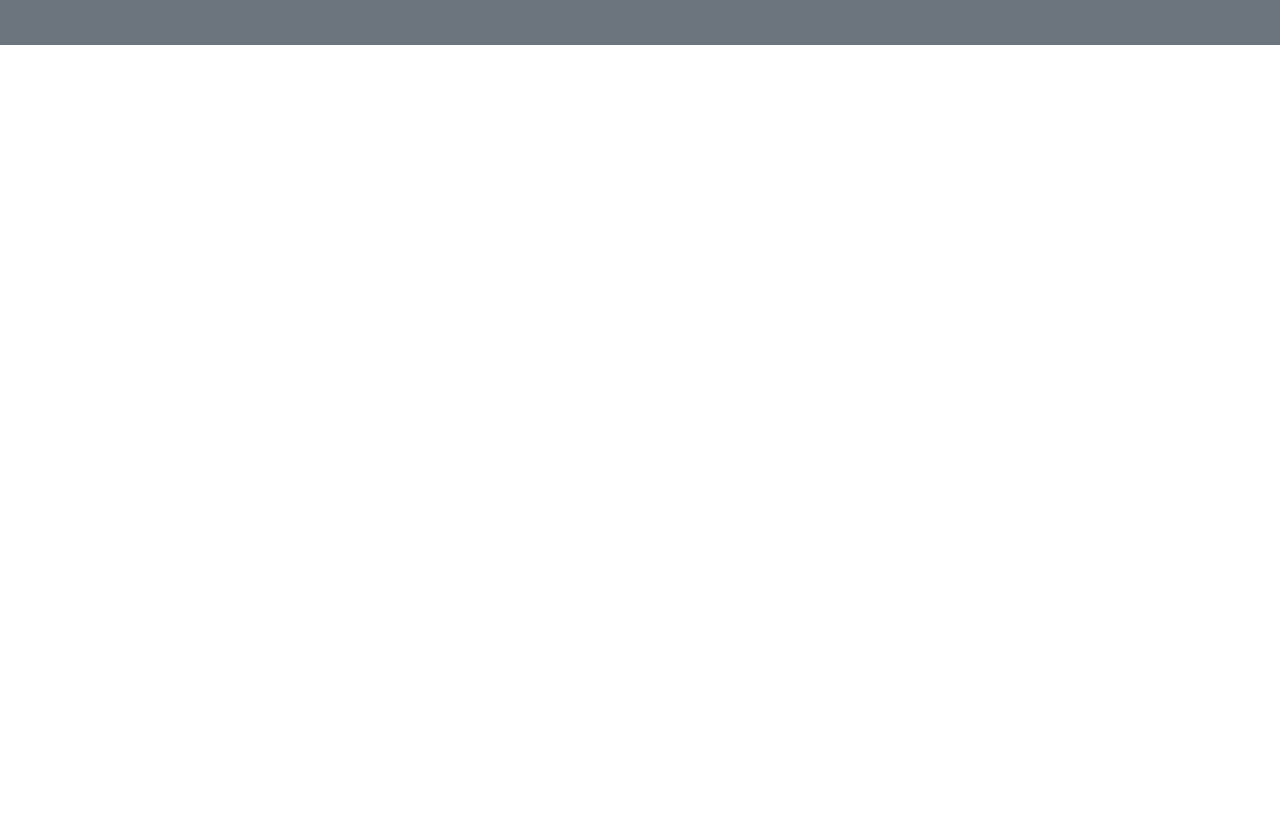
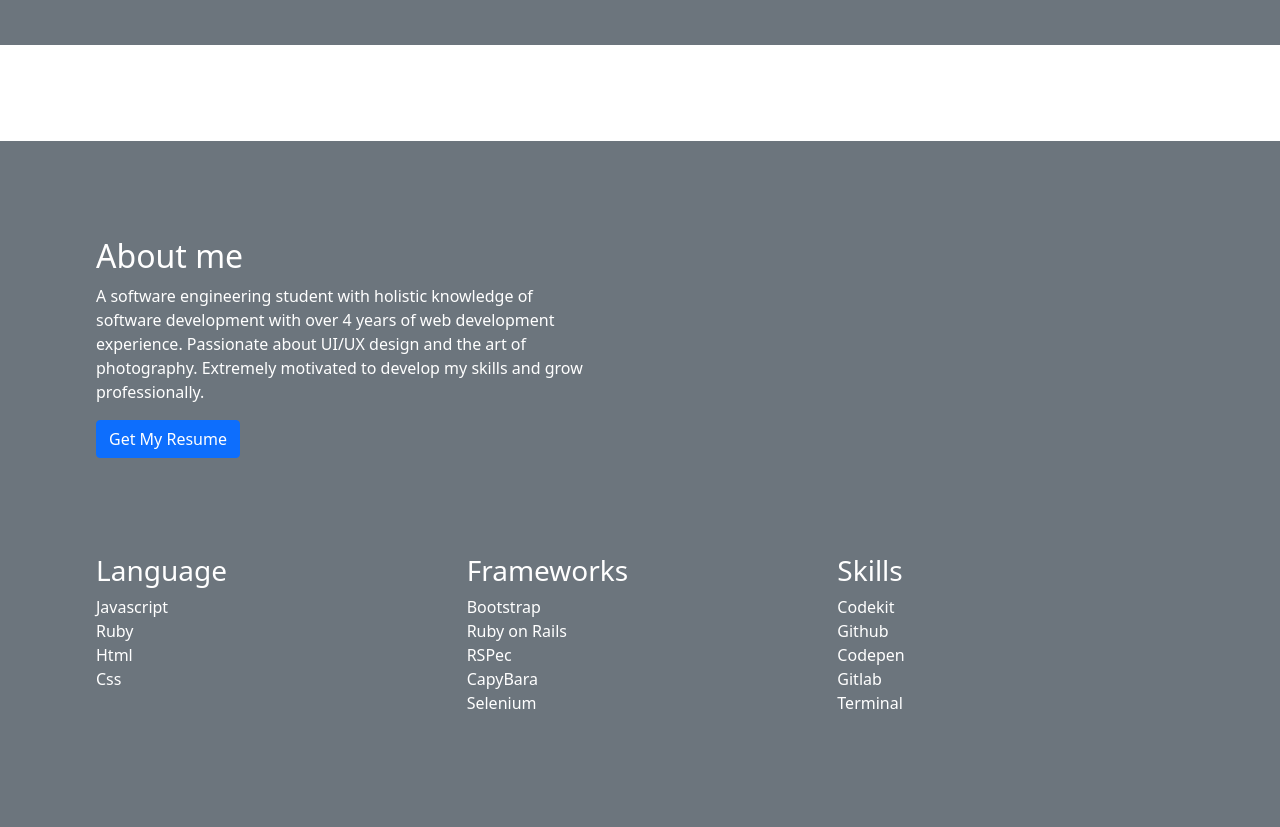
Before and after one commit to aghtetnyein/portfolio-with-bootstrap, a website: page portfolio-bootstrap.html in a window 1280 px wide. Shown: the part 487-1314 px from the top of the page. Before the commit the page ends 800 px from the top, so only its background shows below. Drawn offline with nearby package versions, Linux system fonts and the light colour scheme.

Commit message:
Starting in About-me section

```diff
--- a/portfolio-bootstrap.html
+++ b/portfolio-bootstrap.html
@@ -28,7 +28,7 @@
             <a class="text-white text-decoration-none" href="#">Portfolio</a>
           </li>
           <li class="nav-item">
-            <a class="text-white text-decoration-none" href="#">About</a>
+            <a class="text-white text-decoration-none" href="#about-me">About</a>
           </li>
           <li class="nav-item">
             <a class="text-white text-decoration-none" href="#">Contact</a>
@@ -78,6 +78,68 @@
         </ul>
       </div>
     </section>
+    <section class="work-section p-5">
+
+    </section>
+    <section class="p-5 bg-secondary text-white" id="about-me">
+      <div class="d-flex flex-column w-50 p-5 align-items-start justify-content-start">
+        <h2 class="">About me</h2>
+        <p class="">
+          A software engineering student with holistic knowledge of software
+          development with over 4 years of web development experience. Passionate
+          about UI/UX design and the art of photography. Extremely motivated to
+          develop my skills and grow professionally.
+        </p>
+        <div>
+          <button class="btn btn-primary" type="button">Get My Resume</button>
+        </div>
+        <div class="line"></div>
+      </div>
+      <div class="grid p-5 ">
+        <ul class="row list-unstyled">
+          <li class="col">
+            <div>
+              <span class=""></span>
+              <h3>Language</h3>
+            </div>
+            <ul class="list-unstyled">
+              <li>Javascript</li>
+              <li>Ruby</li>
+              <li>Html</li>
+              <li>Css</li>
+            </ul>
+          </li>
+
+          <li class="col">
+            <div>
+              <span class=""></span>
+              <h3>Frameworks</h3>
+            </div>
+            <ul class="list-unstyled">
+              <li>Bootstrap</li>
+              <li>Ruby on Rails</li>
+              <li>RSPec</li>
+              <li>CapyBara</li>
+              <li>Selenium</li>
+            </ul>
+          </li>
+
+          <li class="col">
+            <div>
+              <span class=""></span>
+              <h3>Skills</h3>
+            </div>
+            <ul class="list-unstyled">
+              <li>Codekit</li>
+              <li>Github</li>
+              <li>Codepen</li>
+              <li>Gitlab</li>
+              <li>Terminal</li>
+            </ul>
+          </li>
+        </ul>
+      </div>
+    </section>
 
     <script
       src="https://cdn.jsdelivr.net/npm/bootstrap@5.0.2/dist/js/bootstrap.bundle.min.js"
```
